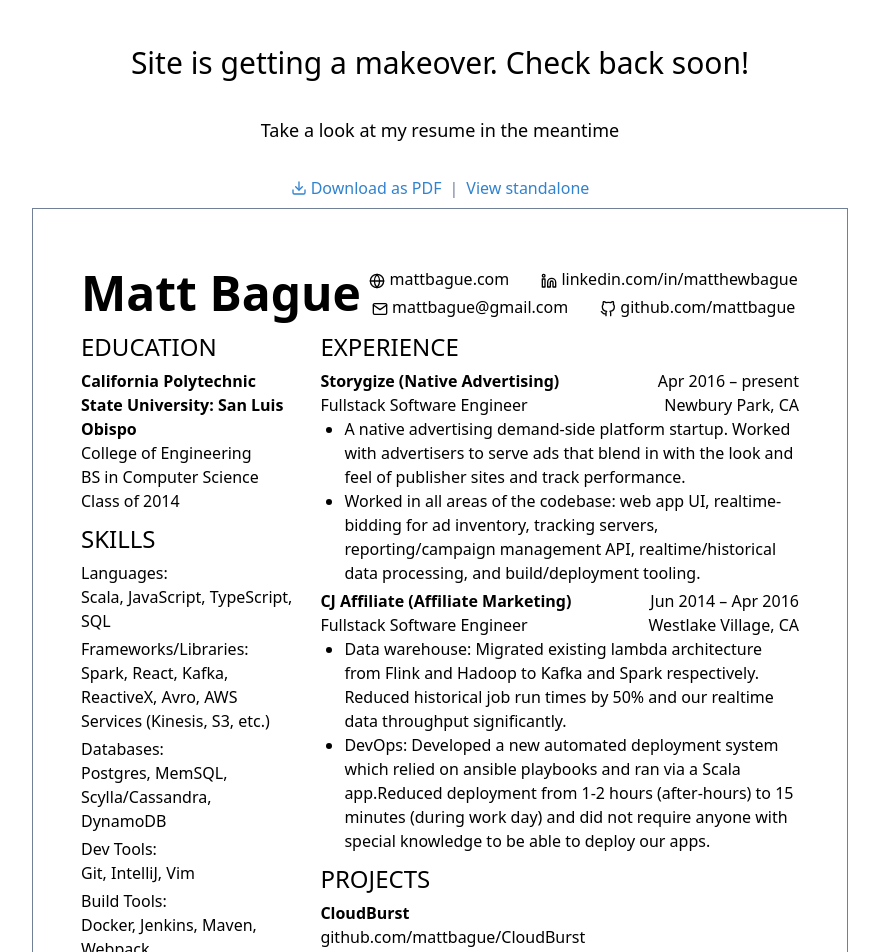
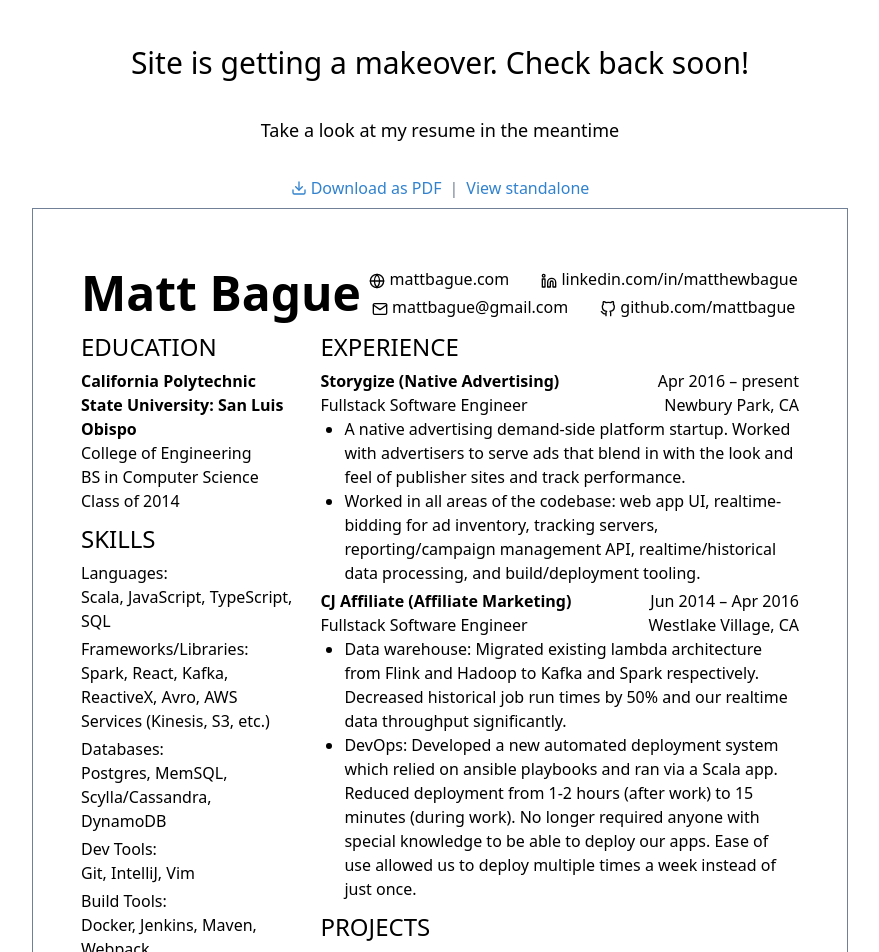
Before and after one commit to mattbague/mattbague.github.io, a React app: page /#/ in a window 1280 px wide. Shown: the top 952 px of the page, without its empty margins (200-1079 px from the left). Built offline with nearby package versions, Linux system fonts and the light colour scheme.

Commit message:
use hash router instead. tweak cj devops description

```diff
--- a/src/main/js/App.tsx
+++ b/src/main/js/App.tsx
@@ -1,7 +1,7 @@
 import React from 'react';
 import 'App.css';
 import Resume from "Resume";
-import {BrowserRouter as Router, Redirect, Route, Switch} from 'react-router-dom';
+import {HashRouter as Router, Redirect, Route, Switch} from 'react-router-dom';
 
 export default class App extends React.Component<any, any> {
 
--- a/src/main/js/Resume.tsx
+++ b/src/main/js/Resume.tsx
@@ -8,9 +8,10 @@
     const style = {
       width: "8.5in",
       height: "11in",
+      padding: ".5in"
     }
 
-    let borderClass, downloadLink;
+    let borderClass = "", downloadLink;
     if (!this.props.standaloneView) {
       borderClass = "border-solid border border-gray-600";
       downloadLink = <div className="flex justify-center mb-2 ">
@@ -28,7 +29,7 @@
     return <div>
       {downloadLink}
       <div style={style} className={`mx-auto ${borderClass}`}>
-        <div style={{margin: ".5in"}}>
+        <div>
           <div className="flex items-center">
             <div className="font-bold" style={{width: "40%", fontSize: "3rem"}}>
               Matt Bague
@@ -122,13 +123,13 @@
                   description={
                     <ul className="list-disc pl-6">
                       <li>
-                        Data warehouse: Migrated existing lambda architecture from Flink and Hadoop to Kafka and Spark respectively. Reduced
+                        Data warehouse: Migrated existing lambda architecture from Flink and Hadoop to Kafka and Spark respectively. Decreased
                         historical job run times by 50% and our realtime data throughput significantly.
                       </li>
                       <li>
-                        DevOps: Developed a new automated deployment system which relied on ansible playbooks and ran via a Scala app.Reduced
-                        deployment from 1-2 hours (after-hours) to 15 minutes (during work day) and did not require anyone with special knowledge to
-                        be able to deploy our apps.
+                        DevOps: Developed a new automated deployment system which relied on ansible playbooks and ran via a Scala app. Reduced
+                        deployment from 1-2 hours (after work) to 15 minutes (during work). No longer required anyone with special knowledge to
+                        be able to deploy our apps. Ease of use allowed us to deploy multiple times a week instead of just once.
                       </li>
                     </ul>
                   }
```
Also changed, not shown: 2 other files (tests, documents, lock files or other folders).
